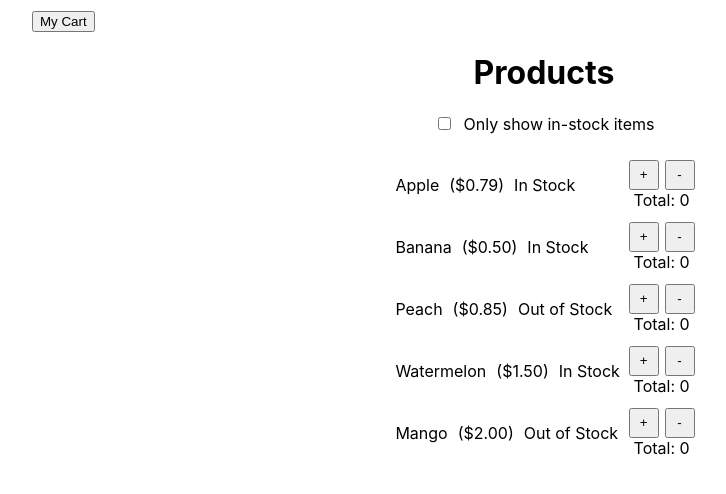
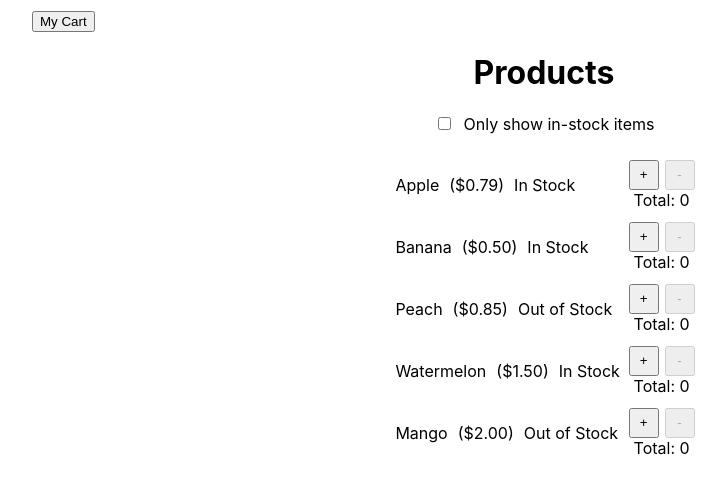
Before and after one commit to kaymay1000/react-shopping-cart-demo, a React (Create React App) app: page / in a window 1280 px wide. Shown: the top 494 px of the page, without its empty margins (96-822 px from the left). Built offline with nearby package versions, Linux system fonts and the light colour scheme.

Commit message:
add logic to disable decrement button if current count is 0 for a given product

```diff
--- a/src/components/FilterableProductTable.jsx
+++ b/src/components/FilterableProductTable.jsx
@@ -3,10 +3,6 @@ import ProductTableHeader from './ProductTableHeader';
 import ProductTable from './ProductTable';
 
 const FilterableProductTable = () => {
-
-  // const [inStockOnly, setInStockOnly] = useState(0);
-  // const [count, setCount] = useState(0);
-
   return (
     <div className="filterableProductTableWrapper">
       <ProductTableHeader></ProductTableHeader>
--- a/src/components/product.jsx
+++ b/src/components/product.jsx
@@ -20,7 +20,8 @@ const Product = (props) => {
             setCount(count);
             console.log(props.name, count);
             }}
-          className="counterButton">
+          className="counterButton"
+        >
             +
         </button>
         <button
@@ -29,7 +30,9 @@ const Product = (props) => {
             setCount(count);
             console.log(props.name, count);
           }}
-          className="counterButton">
+          className="counterButton"
+          disabled={count === 0 ? true : false}
+        >
             -
         </button>
         <div className="totalProducts">Total: {count}</div>
```
